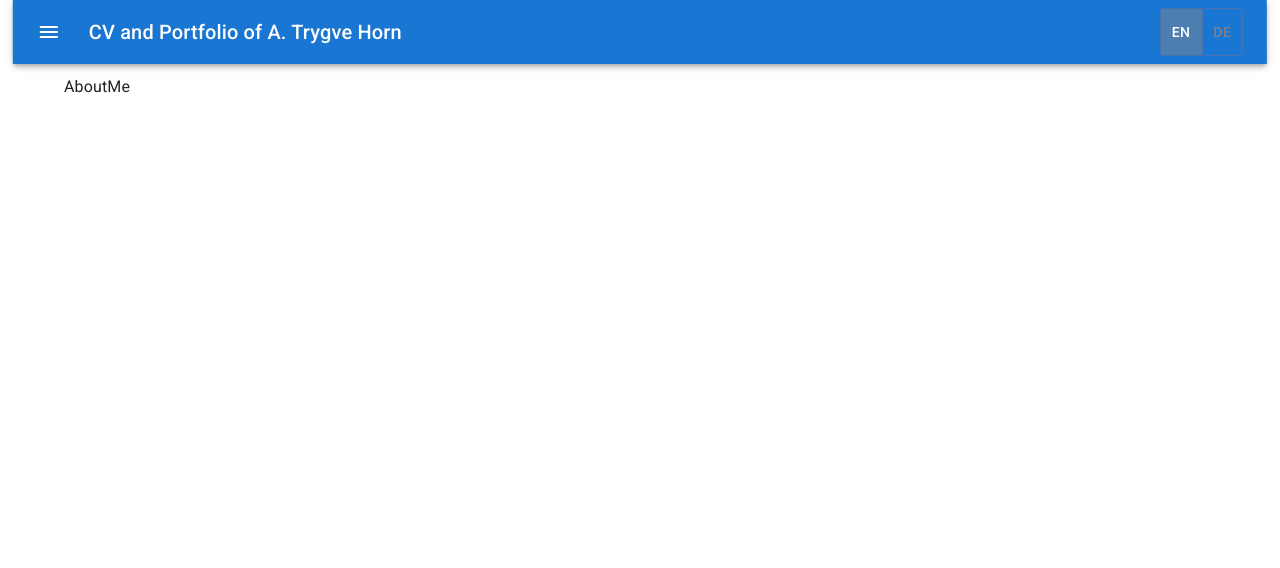
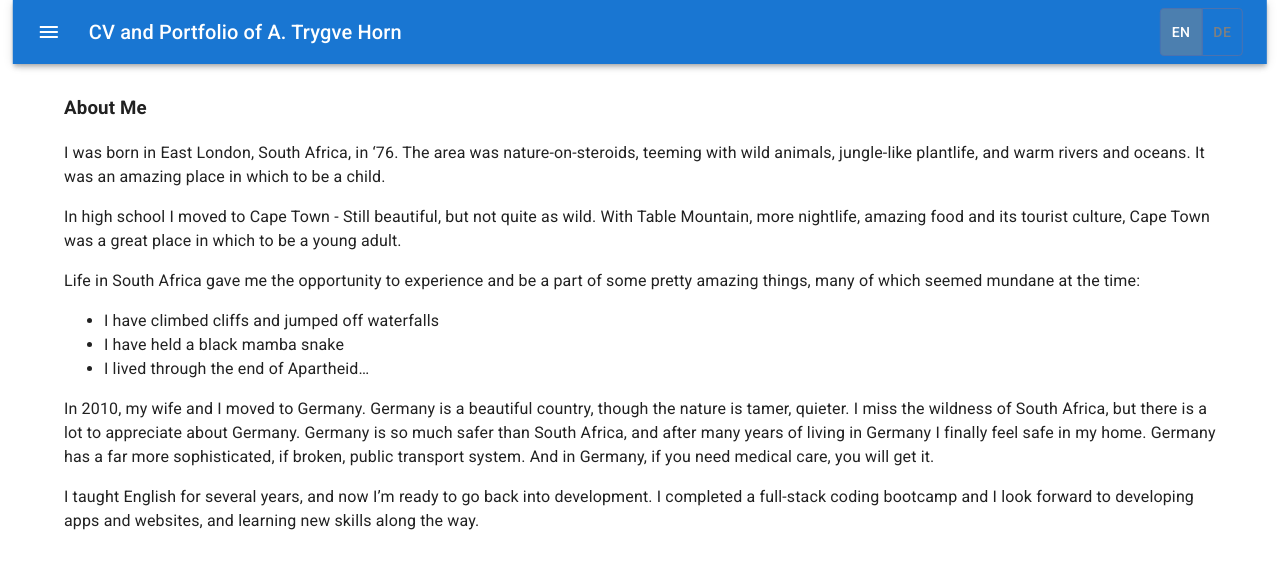
Before and after one commit to Thorn5/Trygve-Horn-Portfolio, a React (Vite) app: page /AboutMe in a window 1280 px wide. Shown: the top 568 px of the page. Built offline with nearby package versions, Linux system fonts and the light colour scheme; a web font is replaced by a local one.

Commit message:
About me en & de

```diff
--- a/src/components/Pages/AboutMe.jsx
+++ b/src/components/Pages/AboutMe.jsx
@@ -7,7 +7,17 @@ export const AboutMe = () => {
   return (
     <>
       <div>
-        {t("AboutMe.AboutMe")}
+        <h3>{t("AboutMe.AboutMe")}</h3>
+        <p>{t("AboutMe.EastLondon")}</p>
+        <p>{t("AboutMe.CapeTown")}</p>
+        <p>{t("AboutMe.BucketList")}</p>
+        <ul>
+        <li>{t("AboutMe.BucketList_Item_1")}</li>
+        <li>{t("AboutMe.BucketList_Item_2")}</li>
+        <li>{t("AboutMe.BucketList_Item_3")}</li>
+        </ul>
+        <p>{t("AboutMe.Germany")}</p>
+        <p>{t("AboutMe.Work")}</p>
       </div>
     </>
   )
--- a/src/locales/de/translation.json
+++ b/src/locales/de/translation.json
@@ -9,7 +9,15 @@
         "Contact" : "Kontakt"
     },
     "AboutMe" :{
-        "AboutMe" : "Über mich"
+        "AboutMe": "Über mich",
+        "EastLondon" : "Ich wurde 1976 in East London, Südafrika, geboren. Die Gegend war Natur auf Steroiden, voller wilder Tiere, dschungelartiger Pflanzen und warmer Flüsse und Ozeane. Es war ein wunderbarer Ort, um Kind zu sein.",
+        "CapeTown" : "In der Oberstufe zog ich nach Kapstadt - immer noch schön, aber nicht ganz so wild. Mit dem Tafelberg, mehr Nachtleben, fantastischem Essen und seiner Touristenkultur war Kapstadt ein großartiger Ort, um ein junger Erwachsener zu sein.",
+        "BucketList" : "Das Leben in Südafrika gab mir die Möglichkeit, einige ziemlich erstaunliche Dinge zu erleben und Teil davon zu sein, von denen viele damals alltäglich erschienen:",
+        "BucketList_Item_1" : "Ich bin Klippen geklettert und von Wasserfällen gesprungen",
+        "BucketList_Item_2" : "Ich habe eine schwarze Mamba-Schlange gehalten",
+        "BucketList_Item_3" : "Ich habe das Ende der Apartheid miterlebt...",
+        "Germany" : "2010 zogen meine Frau und ich nach Deutschland. Deutschland ist ein schönes Land, auch wenn die Natur zahmer und ruhiger ist. Ich vermisse die Wildheit Südafrikas, aber es gibt vieles an Deutschland zu schätzen. Deutschland ist so viel sicherer als Südafrika, und nach vielen Jahren in Deutschland fühle ich mich endlich sicher in meinem Zuhause. Deutschland hat ein viel ausgefeilteres, wenn auch marodes, öffentliches Verkehrssystem. Und in Deutschland bekommt man medizinische Versorgung, wenn man sie braucht.",
+        "Work" : "Ich habe mehrere Jahre lang Englisch unterrichtet und bin nun bereit, in die Entwicklung zurückzukehren. Ich habe einen Full-Stack-Coding-Bootcamp abgeschlossen und freue mich darauf, Apps und Websites zu entwickeln und dabei neue Fähigkeiten zu erlernen."
     },
     "AboutSite" :{
         "AboutSite" : "Über diese Site"
--- a/src/locales/en/translation.json
+++ b/src/locales/en/translation.json
@@ -1,45 +1,53 @@
 {
-    "HeaderAppBar" : {
-        "HeaderAppBar_Title" : "CV and Portfolio of A. Trygve Horn",
+    "HeaderAppBar": {
+        "HeaderAppBar_Title": "CV and Portfolio of A. Trygve Horn",
         "Home": "Home/ Landing",
+        "AboutMe": "About Me",
+        "CV": "Curriculum Vitae",
+        "Projects": "Projects",
+        "AboutSite": "About This Site",
+        "Contact": "Contact Me"
+    },
+    "AboutMe": {
         "AboutMe" : "About Me",
-        "CV" : "Curriculum Vitae",
-        "Projects" :"Projects",
-        "AboutSite" : "About This Site",
-        "Contact" : "Contact Me"
+        "EastLondon": "I was born in East London, South Africa, in ‘76. The area was nature-on-steroids, teeming with wild animals, jungle-like plantlife, and warm rivers and oceans. It was an amazing place in which to be a child.",
+        "CapeTown": "In high school I moved to Cape Town - Still beautiful, but not quite as wild. With Table Mountain, more nightlife, amazing food and its tourist culture, Cape Town was a great place in which to be a young adult. ",
+        "BucketList": "Life in South Africa gave me the opportunity to experience and be a part of some pretty amazing things, many of which seemed mundane at the time:",
+        "BucketList_Item_1": "I have climbed cliffs and jumped off waterfalls",
+        "BucketList_Item_2": "I have held a black mamba snake",
+        "BucketList_Item_3": "I lived through the end of Apartheid…",
+        "Germany": "In 2010, my wife and I moved to Germany. Germany is a beautiful country, though the nature is tamer, quieter. I miss the wildness of South Africa, but there is a lot to appreciate about Germany. Germany is so much safer than South Africa, and after many years of living in Germany I finally feel safe in my home. Germany has a far more sophisticated, if broken, public transport system. And in Germany, if you need medical care, you will get it. ",
+        "Work": "I taught English for several years, and now I’m ready to go back into development. I completed a full-stack coding bootcamp and I look forward to developing apps and websites, and learning new skills along the way. "
     },
-    "AboutMe" :{
-        "AboutMe" : "AboutMe"
+    "AboutSite": {
+        "AboutSite": "AboutSite in English"
     },
-    "AboutSite" :{
-        "AboutSite" : "AboutSite in English"
+    "Contact": {
+        "Contact": "Contact in English"
     },
-    "Contact" :{
-        "Contact" : "Contact in English"
+    "Landing": {
+        "Loading": "Loading...",
+        "errorEnglishIp": "English Location error:",
+        "errorGermanIp": "German Location error:",
+        "errorEnglishWeather": "English Weather error:",
+        "errorGermanWeather": "German Weather error:",
+        "Welcome": "Welcome to my Portfolio!",
+        "DisplayLocation": "It looks like you are in or near ",
+        "DisplayTime": "where the time is",
+        "DisplayWeather": "and the weather is",
+        "PreName": "My name is",
+        "Location": ", originally from Cape town, South Africa, and now living in Solingen, Germany.",
+        "LearnMore": "To learn more about me or",
+        "ThisProject": "this project",
+        "ProjectClick": ", click on the hamburger menu on the left of the Title Bar and select a topic of interest."
     },
-    "Landing" :{
-        "Loading" : "Loading...",
-        "errorEnglishIp" : "English Location error:",
-        "errorGermanIp" : "German Location error:",
-        "errorEnglishWeather" : "English Weather error:",
-        "errorGermanWeather" : "German Weather error:",
-        "Welcome" : "Welcome to my Portfolio!",
-        "DisplayLocation" : "It looks like you are in or near ",
-        "DisplayTime" : "where the time is",
-        "DisplayWeather" : "and the weather is",
-        "PreName" : "My name is",
-        "Location" : ", originally from Cape town, South Africa, and now living in Solingen, Germany.",
-        "LearnMore" : "To learn more about me or",
-        "ThisProject" : "this project",
-        "ProjectClick" : ", click on the hamburger menu on the left of the Title Bar and select a topic of interest."
+    "NotFound": {
+        "NotFound": "404 - Page Not Found"
     },
-    "NotFound" :{
-        "NotFound" : "404 - Page Not Found"
+    "Projects": {
+        "Projects": "Projects in English"
     },
-    "Projects" :{
-        "Projects" : "Projects in English"
-    },
-    "TrygveHornCV" :{
-        "TrygveHornCV" : "TrygveHornCV in English"
+    "TrygveHornCV": {
+        "TrygveHornCV": "TrygveHornCV in English"
     }
 }
```
